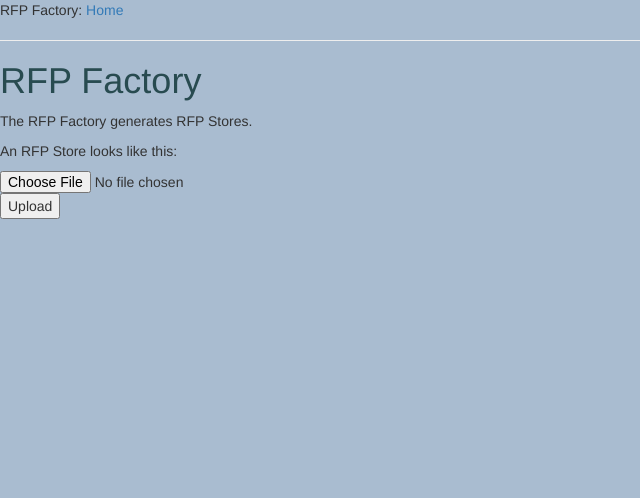
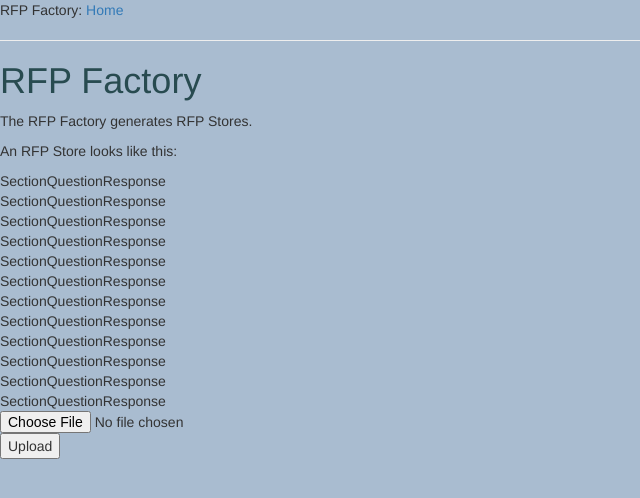
Before and after one commit to BenQuigley/RFPStore, a Flask app: page /home in a window 1280 px wide. Shown: the top 498 px of the page, without its empty margins (0-640 px from the left). Run offline with Flask 2, Linux system fonts and the light colour scheme; some libraries are stand-ins or nearby versions.

Commit message:
Began creating introduction

```diff
--- a/app/templates/home.html
+++ b/app/templates/home.html
@@ -4,6 +4,20 @@
     <h1>RFP Factory</h1>
     <p>The RFP Factory generates RFP Stores.</p>
     <p>An RFP Store looks like this:</p>
+    <table>
+        <tr><td>Section</td><td>Question</td><td>Response</td></tr>
+        <tr><td>Section</td><td>Question</td><td>Response</td></tr>
+        <tr><td>Section</td><td>Question</td><td>Response</td></tr>
+        <tr><td>Section</td><td>Question</td><td>Response</td></tr>
+        <tr><td>Section</td><td>Question</td><td>Response</td></tr>
+        <tr><td>Section</td><td>Question</td><td>Response</td></tr>
+        <tr><td>Section</td><td>Question</td><td>Response</td></tr>
+        <tr><td>Section</td><td>Question</td><td>Response</td></tr>
+        <tr><td>Section</td><td>Question</td><td>Response</td></tr>
+        <tr><td>Section</td><td>Question</td><td>Response</td></tr>
+        <tr><td>Section</td><td>Question</td><td>Response</td></tr>
+        <tr><td>Section</td><td>Question</td><td>Response</td></tr>
+    </table>
     <form method=post enctype="multipart/form-data">
         {{ form.hidden_tag() }}
         <input type=file name=file>
```
